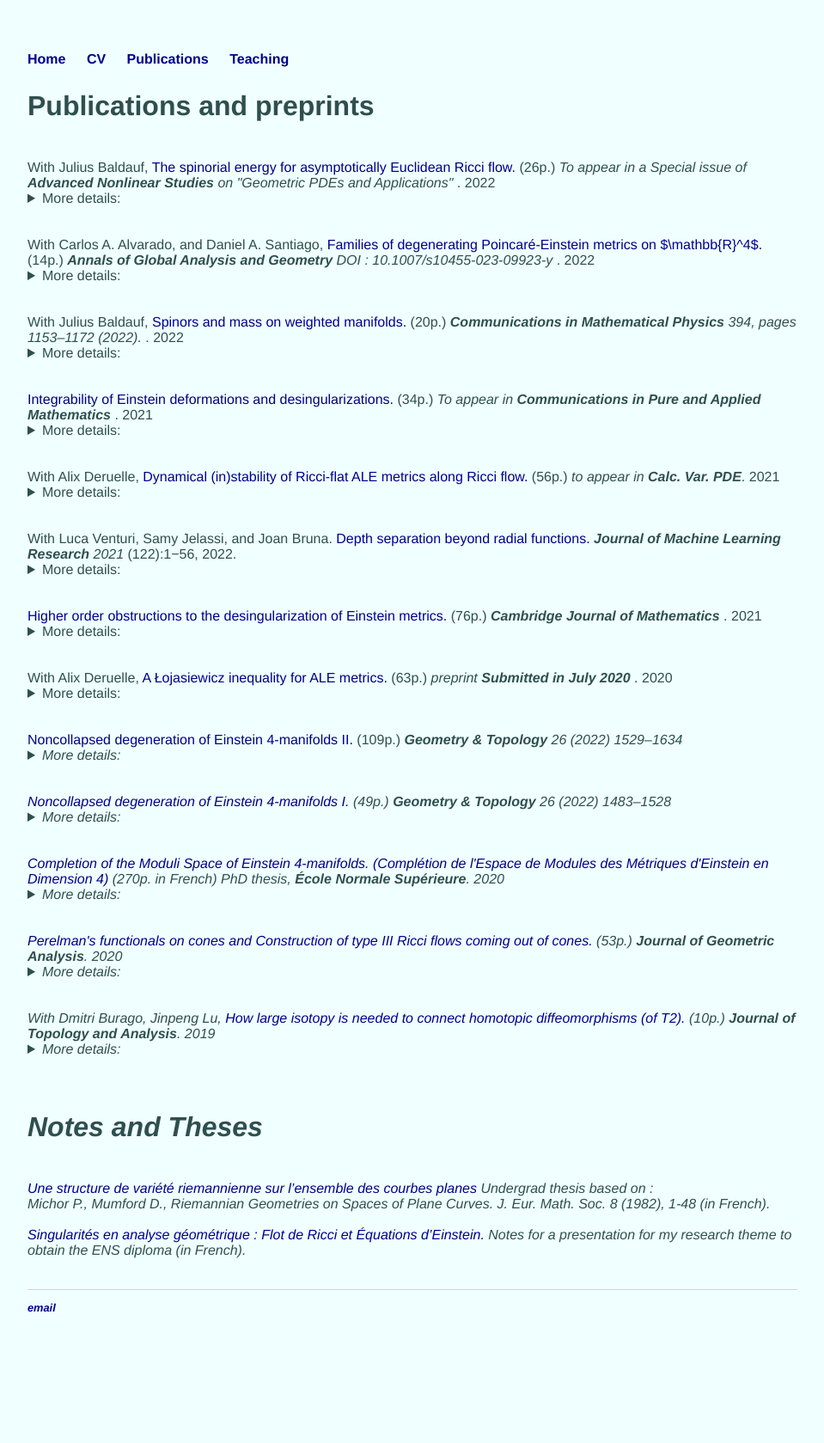
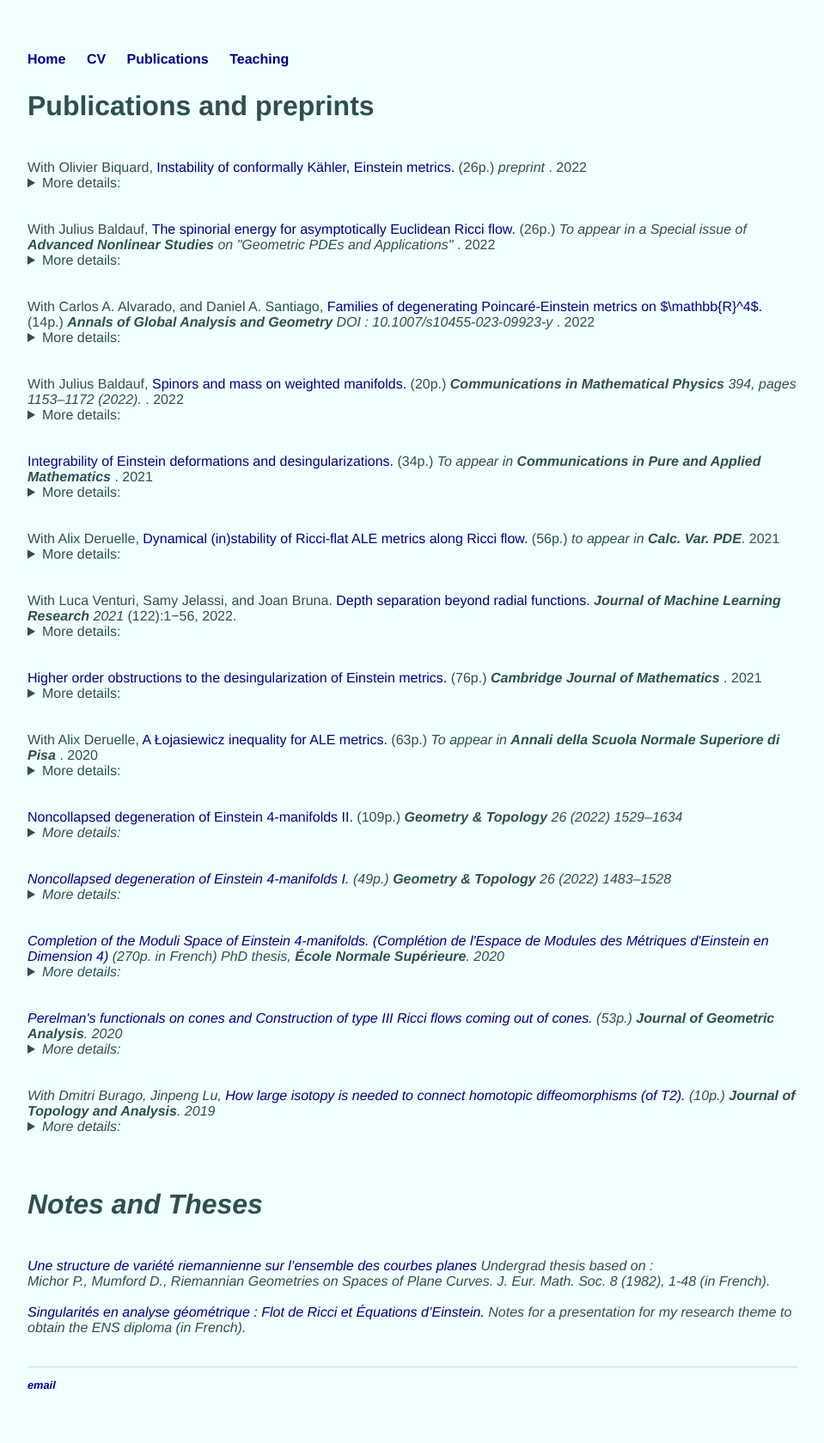
Before and after one commit to tristanozuch/tristanozuch.github.io, a Jekyll site: the page built from publications/index.html, in a window 1280 px wide. Shown: the whole page at 86% size, without its empty margins (160-1119 px from the left). Built offline with Jekyll 4.4.1, drawn with Linux system fonts in a browser that asks for light colours; before the commit the page ends 1589 px from its top, so only the background shows below that.

Commit message:
Update index.html

```diff
--- a/publications/index.html
+++ b/publications/index.html
@@ -5,6 +5,13 @@ title: Publications
 
 
 <h2>Publications and preprints</h2>
+
+<br /> With Olivier Biquard, <a href="https://arxiv.org/abs/2310.10109"> Instability of conformally Kähler, Einstein metrics.</a> (26p.)  <i> preprint </i>.
+ 2022
+<br />
+<details>
+  <summary>More details:</summary><div style="margin: 15px;"> We prove the instability of all conformally Kähler, Einstein 4-metrics which are not conformally flat. This settles the question of the stability all of the known compact and Ricci-flat gravitational instantons. </div>
+</details><br />
 
 <br /> With Julius Baldauf, <a href="https://arxiv.org/abs/2206.09198"> The spinorial energy for asymptotically Euclidean Ricci flow.</a> (26p.)  <i> To appear in a Special issue of <b>Advanced Nonlinear Studies</b> on "Geometric PDEs and Applications" </i>.
  2022
@@ -57,7 +64,7 @@ title: Publications
 <div style="margin: 15px;"> I motivate the following question: If an Einstein orbifold is a Gromov-Hausdorff limit of Einstein metrics bubbling out Eguchi-Hanson metrics, then, is it necessarily Kähler? It is done by identifying new obstructions to the desingularization of Einstein metrics which are specific to the compact situation. I then test these new obstructions for desingularization of a flat orbifold and show how obstructed this procedure is.</div>
 </details><br />
 
-<br /> With Alix Deruelle, <a href="https://arxiv.org/abs/2007.09937"> A Łojasiewicz inequality for ALE metrics.</a> (63p.)  <i>preprint <b>Submitted in July 2020</b> </i>.
+<br /> With Alix Deruelle, <a href="https://arxiv.org/abs/2007.09937"> A Łojasiewicz inequality for ALE metrics.</a> (63p.)  <i> To appear in <b>Annali della Scuola Normale Superiore di Pisa</b> </i>.
  2020
 <br />
 <details>
```
